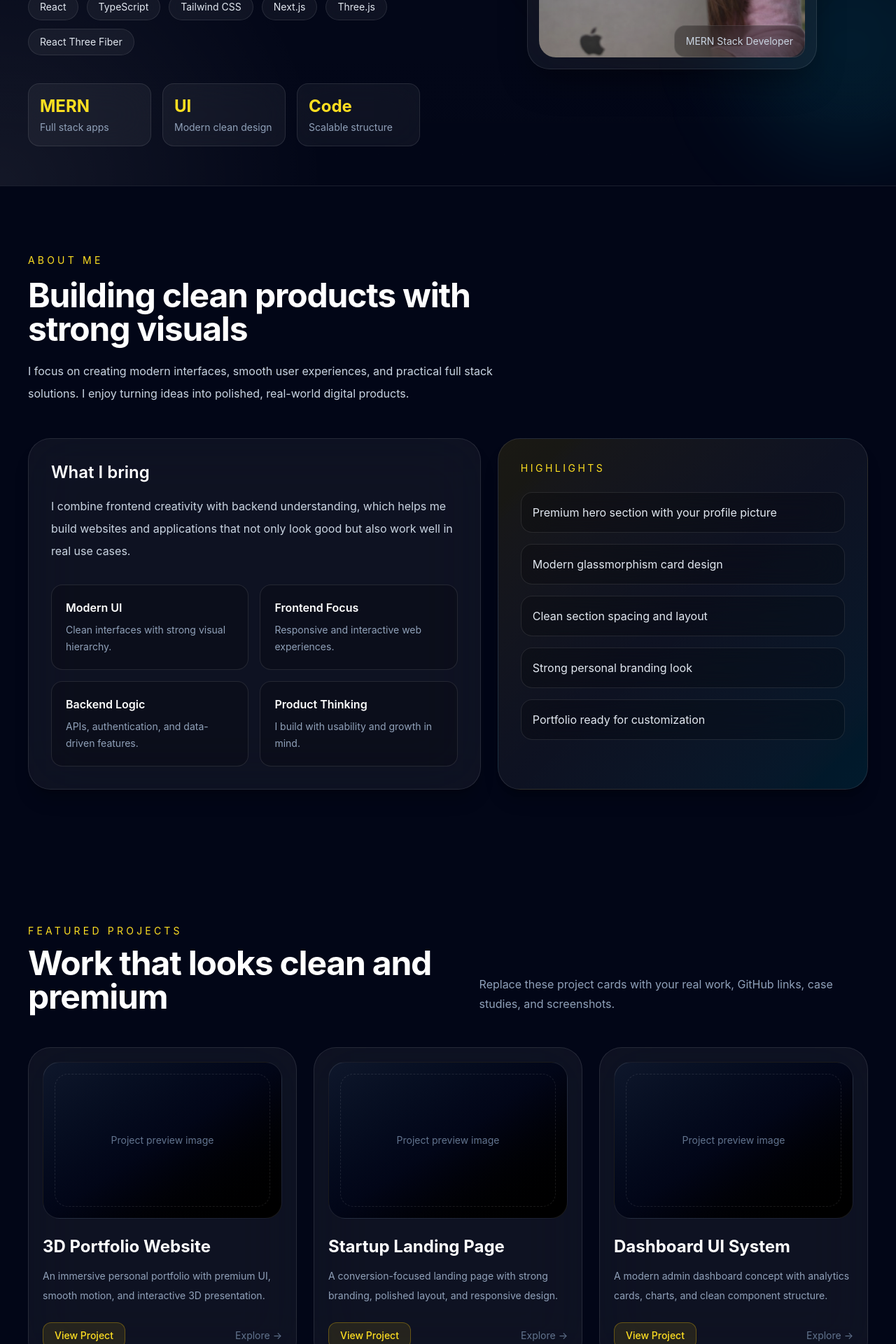
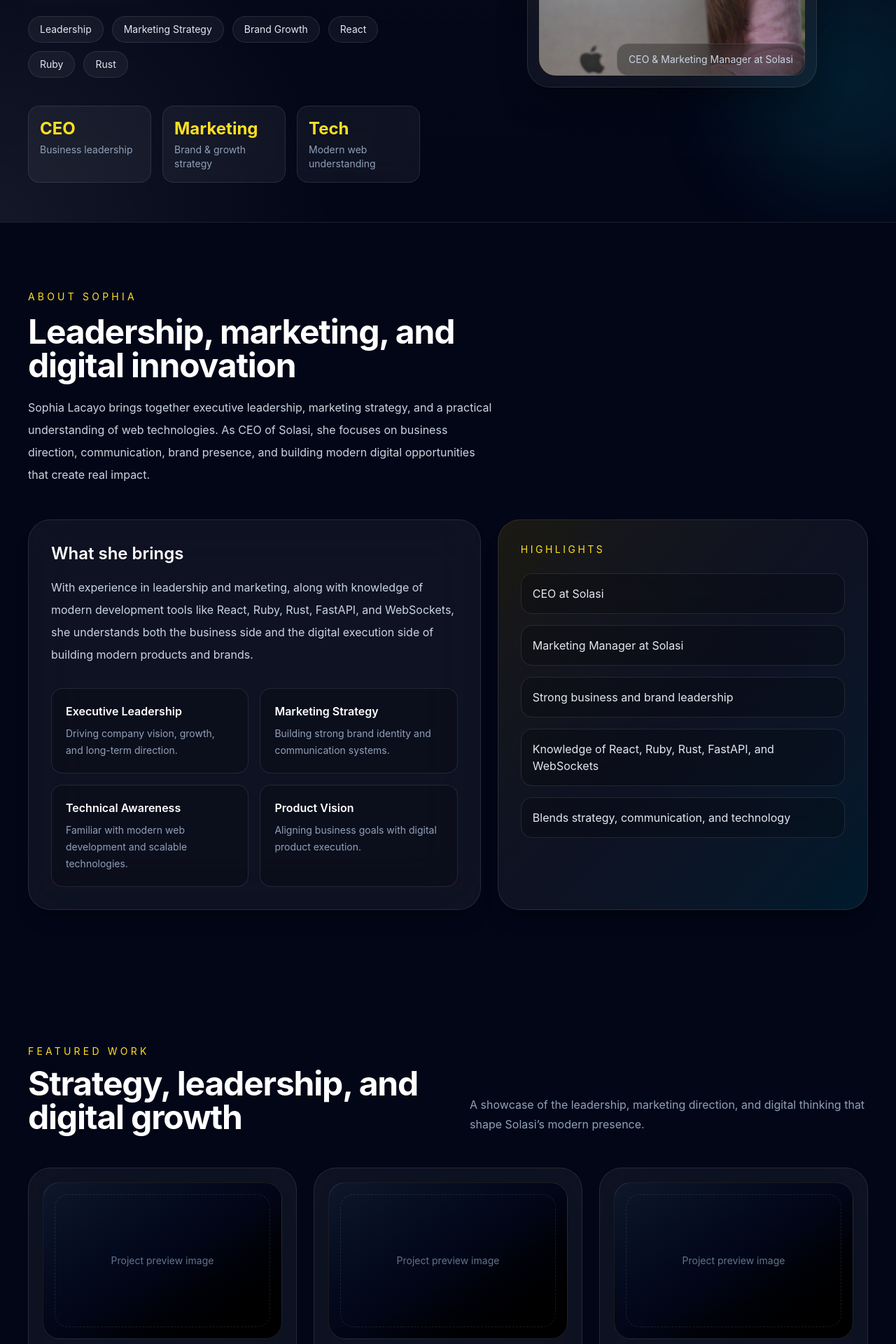
Before and after one commit to shirajgit/protfolio-sophia, a React (Vite) app: page / in a window 1280 px wide. Shown: the part 620-2540 px from the top of the page at 70% size. Built offline with nearby package versions, Linux system fonts and the light colour scheme.

Commit message:
add more context

```diff
--- a/index.html
+++ b/index.html
@@ -4,7 +4,7 @@
     <meta charset="UTF-8" />
     <link rel="icon" type="image/svg+xml" href="/vite.svg" />
     <meta name="viewport" content="width=device-width, initial-scale=1.0" />
-    <title>portfolio</title>
+    <title> Sophia Lacayo</title>
   </head>
   <body>
     <div id="root"></div>
--- a/src/Portfolio.tsx
+++ b/src/Portfolio.tsx
@@ -2,42 +2,42 @@
 
 export default function PortfolioHomepage() {
   const skills = [
+    "Leadership",
+    "Marketing Strategy",
+    "Brand Growth",
     "React",
-    "TypeScript",
-    "Tailwind CSS",
-    "Next.js",
-    "Three.js",
-    "React Three Fiber",
-    "Framer Motion",
-    "Node.js",
-    "MongoDB",
-    "Figma",
+    "Ruby",
+    "Rust",
+    "FastAPI",
+    "WebSockets",
+    "Business Development",
+    "Product Vision",
   ];
 
   const projects = [
     {
-      title: "3D Portfolio Website",
-      desc: "An immersive personal portfolio with premium UI, smooth motion, and interactive 3D presentation.",
+      title: "Brand & Digital Growth Strategy",
+      desc: "Led strategic initiatives focused on brand visibility, digital positioning, and audience growth for Solasi.",
     },
     {
-      title: "Startup Landing Page",
-      desc: "A conversion-focused landing page with strong branding, polished layout, and responsive design.",
+      title: "Modern Web Experience",
+      desc: "Worked on creating premium digital experiences with a strong focus on clean design, usability, and performance.",
     },
     {
-      title: "Dashboard UI System",
-      desc: "A modern admin dashboard concept with analytics cards, charts, and clean component structure.",
+      title: "Product & Business Leadership",
+      desc: "Combined business direction with technical understanding to guide digital products from concept to execution.",
     },
     {
-      title: "E-Commerce Frontend",
-      desc: "A stylish storefront experience focused on product presentation, filters, and user-friendly flow.",
+      title: "Marketing & Communication Systems",
+      desc: "Built and refined communication strategies that helped improve engagement, trust, and business presentation.",
     },
     {
-      title: "Agency Website",
-      desc: "A sleek agency website built to communicate services, trust, and premium digital presence.",
+      title: "Tech-Driven Brand Presence",
+      desc: "Used modern web technologies and product thinking to strengthen the company’s digital identity and impact.",
     },
     {
-      title: "Product Showcase",
-      desc: "A modern product presentation page with strong visual hierarchy and interactive sections.",
+      title: "Innovation at Solasi",
+      desc: "Focused on blending leadership, marketing, and technology to create scalable and modern digital opportunities.",
     },
   ];
 
@@ -55,20 +55,21 @@ export default function PortfolioHomepage() {
           <div className="z-10 max-w-3xl">
             <div className="inline-flex items-center gap-2 rounded-full border border-yellow-400/20 bg-yellow-400/10 px-4 py-1.5 text-sm font-medium text-yellow-300 backdrop-blur-xl">
               <span className="h-2 w-2 rounded-full bg-yellow-300" />
-              CEO at Solasi
+              CEO & Marketing Manager at Solasi
             </div>
 
             <h1 className="mt-7 text-5xl font-black leading-[0.92] tracking-[-0.04em] md:text-7xl xl:text-[5.5rem]">
               Hi, I’m
               <span className="block bg-gradient-to-r from-yellow-200 via-yellow-400 to-orange-300 bg-clip-text text-transparent">
-             Sophia Lacayo
+                Sophia Lacayo
               </span>
             </h1>
 
             <p className="mt-6 max-w-2xl text-base leading-8 text-slate-300 md:text-lg">
-              I build modern web experiences with strong frontend visuals,
-              clean backend logic, and real-world product thinking. This
-              portfolio is designed to feel premium, interactive, and memorable.
+              I lead Solasi with a focus on business growth, brand strategy, and
+              modern digital experiences. With a background that blends marketing,
+              leadership, and technical understanding, I work at the intersection
+              of vision, communication, and innovation.
             </p>
 
             <div className="mt-9 flex flex-wrap gap-4">
@@ -86,7 +87,7 @@ export default function PortfolioHomepage() {
                 href="#about"
                 className="rounded-2xl border border-white/15 bg-white/5 px-6 py-3.5 font-semibold text-white backdrop-blur-xl transition duration-300 hover:border-white/25 hover:bg-white/10"
               >
-                About Me
+                About Sophia
               </a>
             </div>
 
@@ -103,16 +104,16 @@ export default function PortfolioHomepage() {
 
             <div className="mt-10 grid max-w-xl grid-cols-3 gap-4">
               <div className="rounded-2xl border border-white/10 bg-white/5 p-4 backdrop-blur-xl">
-                <p className="text-2xl font-bold text-yellow-300">MERN</p>
-                <p className="mt-1 text-sm text-slate-400">Full stack apps</p>
+                <p className="text-2xl font-bold text-yellow-300">CEO</p>
+                <p className="mt-1 text-sm text-slate-400">Business leadership</p>
               </div>
               <div className="rounded-2xl border border-white/10 bg-white/5 p-4 backdrop-blur-xl">
-                <p className="text-2xl font-bold text-yellow-300">UI</p>
-                <p className="mt-1 text-sm text-slate-400">Modern clean design</p>
+                <p className="text-2xl font-bold text-yellow-300">Marketing</p>
+                <p className="mt-1 text-sm text-slate-400">Brand & growth strategy</p>
               </div>
               <div className="rounded-2xl border border-white/10 bg-white/5 p-4 backdrop-blur-xl">
-                <p className="text-2xl font-bold text-yellow-300">Code</p>
-                <p className="mt-1 text-sm text-slate-400">Scalable structure</p>
+                <p className="text-2xl font-bold text-yellow-300">Tech</p>
+                <p className="mt-1 text-sm text-slate-400">Modern web understanding</p>
               </div>
             </div>
           </div>
@@ -126,16 +127,16 @@ export default function PortfolioHomepage() {
             <div className="relative overflow-hidden rounded-[2rem] border border-white/10 bg-white/5 p-4 shadow-2xl shadow-black/40 backdrop-blur-2xl">
               <img
                 src={profile}
-                alt="Shiraj Mujawar"
+                alt="Sophia Lacayo"
                 className="h-[420px] w-[320px] rounded-[1.5rem] object-cover md:h-[520px] md:w-[380px]"
               />
 
               <div className="absolute left-4 top-4 rounded-2xl border border-white/10 bg-black/30 px-4 py-2 text-sm text-slate-200 backdrop-blur-xl">
-                Shiraj Mujawar
+                Sophia Lacayo
               </div>
 
               <div className="absolute bottom-4 right-4 rounded-2xl border border-white/10 bg-black/30 px-4 py-3 text-sm text-slate-300 backdrop-blur-xl">
-                MERN Stack Developer
+                CEO & Marketing Manager at Solasi
               </div>
             </div>
           </div>
@@ -146,50 +147,52 @@ export default function PortfolioHomepage() {
       <section id="about" className="mx-auto max-w-7xl px-6 py-24 md:px-10">
         <div className="mb-12 max-w-2xl">
           <p className="text-sm uppercase tracking-[0.3em] text-yellow-300">
-            About Me
+            About Sophia
           </p>
           <h2 className="mt-4 text-3xl font-bold tracking-tight md:text-5xl">
-            Building clean products with strong visuals
+            Leadership, marketing, and digital innovation
           </h2>
           <p className="mt-5 leading-8 text-slate-300">
-            I focus on creating modern interfaces, smooth user experiences, and
-            practical full stack solutions. I enjoy turning ideas into polished,
-            real-world digital products.
+            Sophia Lacayo brings together executive leadership, marketing
+            strategy, and a practical understanding of web technologies. As CEO
+            of Solasi, she focuses on business direction, communication, brand
+            presence, and building modern digital opportunities that create real impact.
           </p>
         </div>
 
         <div className="grid gap-6 lg:grid-cols-[1.1fr_0.9fr]">
           <div className="rounded-[2rem] border border-white/10 bg-white/5 p-8 shadow-xl shadow-black/20 backdrop-blur-2xl">
-            <h3 className="text-2xl font-semibold">What I bring</h3>
+            <h3 className="text-2xl font-semibold">What she brings</h3>
             <p className="mt-4 leading-8 text-slate-300">
-              I combine frontend creativity with backend understanding, which
-              helps me build websites and applications that not only look good
-              but also work well in real use cases.
+              With experience in leadership and marketing, along with knowledge
+              of modern development tools like React, Ruby, Rust, FastAPI, and
+              WebSockets, she understands both the business side and the digital
+              execution side of building modern products and brands.
             </p>
 
             <div className="mt-8 grid gap-4 md:grid-cols-2">
               <div className="rounded-2xl border border-white/10 bg-black/20 p-5">
-                <p className="font-semibold text-white">Modern UI</p>
+                <p className="font-semibold text-white">Executive Leadership</p>
                 <p className="mt-2 text-sm leading-6 text-slate-400">
-                  Clean interfaces with strong visual hierarchy.
+                  Driving company vision, growth, and long-term direction.
                 </p>
               </div>
               <div className="rounded-2xl border border-white/10 bg-black/20 p-5">
-                <p className="font-semibold text-white">Frontend Focus</p>
+                <p className="font-semibold text-white">Marketing Strategy</p>
                 <p className="mt-2 text-sm leading-6 text-slate-400">
-                  Responsive and interactive web experiences.
+                  Building strong brand identity and communication systems.
                 </p>
               </div>
               <div className="rounded-2xl border border-white/10 bg-black/20 p-5">
-                <p className="font-semibold text-white">Backend Logic</p>
+                <p className="font-semibold text-white">Technical Awareness</p>
                 <p className="mt-2 text-sm leading-6 text-slate-400">
-                  APIs, authentication, and data-driven features.
+                  Familiar with modern web development and scalable technologies.
                 </p>
               </div>
               <div className="rounded-2xl border border-white/10 bg-black/20 p-5">
-                <p className="font-semibold text-white">Product Thinking</p>
+                <p className="font-semibold text-white">Product Vision</p>
                 <p className="mt-2 text-sm leading-6 text-slate-400">
-                  I build with usability and growth in mind.
+                  Aligning business goals with digital product execution.
                 </p>
               </div>
             </div>
@@ -201,11 +204,11 @@ export default function PortfolioHomepage() {
             </p>
             <div className="mt-6 space-y-4">
               {[
-                "Premium hero section with your profile picture",
-                "Modern glassmorphism card design",
-                "Clean section spacing and layout",
-                "Strong personal branding look",
-                "Portfolio ready for customization",
+                "CEO at Solasi",
+                "Marketing Manager at Solasi",
+                "Strong business and brand leadership",
+                "Knowledge of React, Ruby, Rust, FastAPI, and WebSockets",
+                "Blends strategy, communication, and technology",
               ].map((item) => (
                 <div
                   key={item}
@@ -224,16 +227,16 @@ export default function PortfolioHomepage() {
         <div className="mb-12 flex flex-col justify-between gap-6 md:flex-row md:items-end">
           <div>
             <p className="text-sm uppercase tracking-[0.3em] text-yellow-300">
-              Featured Projects
+              Featured Work
             </p>
             <h2 className="mt-3 text-3xl font-bold tracking-tight md:text-5xl">
-              Work that looks clean and premium
+              Strategy, leadership, and digital growth
             </h2>
           </div>
 
           <p className="max-w-xl leading-7 text-slate-400">
-            Replace these project cards with your real work, GitHub links, case
-            studies, and screenshots.
+            A showcase of the leadership, marketing direction, and digital
+            thinking that shape Solasi’s modern presence.
           </p>
         </div>
 
@@ -261,7 +264,7 @@ export default function PortfolioHomepage() {
 
                 <div className="mt-6 flex items-center justify-between">
                   <button className="rounded-xl border border-yellow-400/30 bg-yellow-400/10 px-4 py-2 text-sm font-medium text-yellow-300 transition hover:bg-yellow-400/15">
-                    View Project
+                    View Details
                   </button>
 
                   <span className="text-sm text-slate-500 transition group-hover:text-slate-300">
@@ -280,15 +283,15 @@ export default function PortfolioHomepage() {
           <div className="flex flex-col gap-5 md:flex-row md:items-end md:justify-between">
             <div>
               <p className="text-sm uppercase tracking-[0.3em] text-yellow-300">
-                Stack
+                Expertise
               </p>
               <h2 className="mt-3 text-3xl font-bold tracking-tight md:text-5xl">
-                Tech I work with
+                Leadership meets technology
               </h2>
             </div>
             <p className="max-w-xl leading-7 text-slate-400">
-              A modern mix of frontend tools, backend technologies, and design
-              systems used to create polished digital products.
+              A blend of business strategy, marketing leadership, and modern web
+              technology awareness used to shape impactful digital experiences.
             </p>
           </div>
 
@@ -314,11 +317,11 @@ export default function PortfolioHomepage() {
               Contact
             </p>
             <h2 className="mt-3 max-w-4xl text-3xl font-bold tracking-tight md:text-5xl">
-              Let’s build something modern together
+              Let’s build something impactful together
             </h2>
             <p className="mt-5 max-w-2xl leading-8 text-slate-300">
-              You can now replace this section with your GitHub, LinkedIn, email,
-              WhatsApp, resume link, and any call-to-action you want.
+              Connect with Sophia Lacayo to discuss leadership, partnerships,
+              marketing strategy, digital growth, and modern business opportunities through Solasi.
             </p>
 
             <div className="mt-8 flex flex-wrap gap-4">
@@ -326,13 +329,13 @@ export default function PortfolioHomepage() {
                 href="#"
                 className="rounded-2xl bg-yellow-400 px-6 py-3.5 font-semibold text-black shadow-lg shadow-yellow-500/20 transition hover:-translate-y-0.5"
               >
-                Contact Me
+                Contact Sophia
               </a>
               <a
                 href="#projects"
                 className="rounded-2xl border border-white/15 bg-white/5 px-6 py-3.5 font-semibold text-white backdrop-blur-xl transition hover:bg-white/10"
               >
-                View Projects
+                View Work
               </a>
             </div>
           </div>
```
